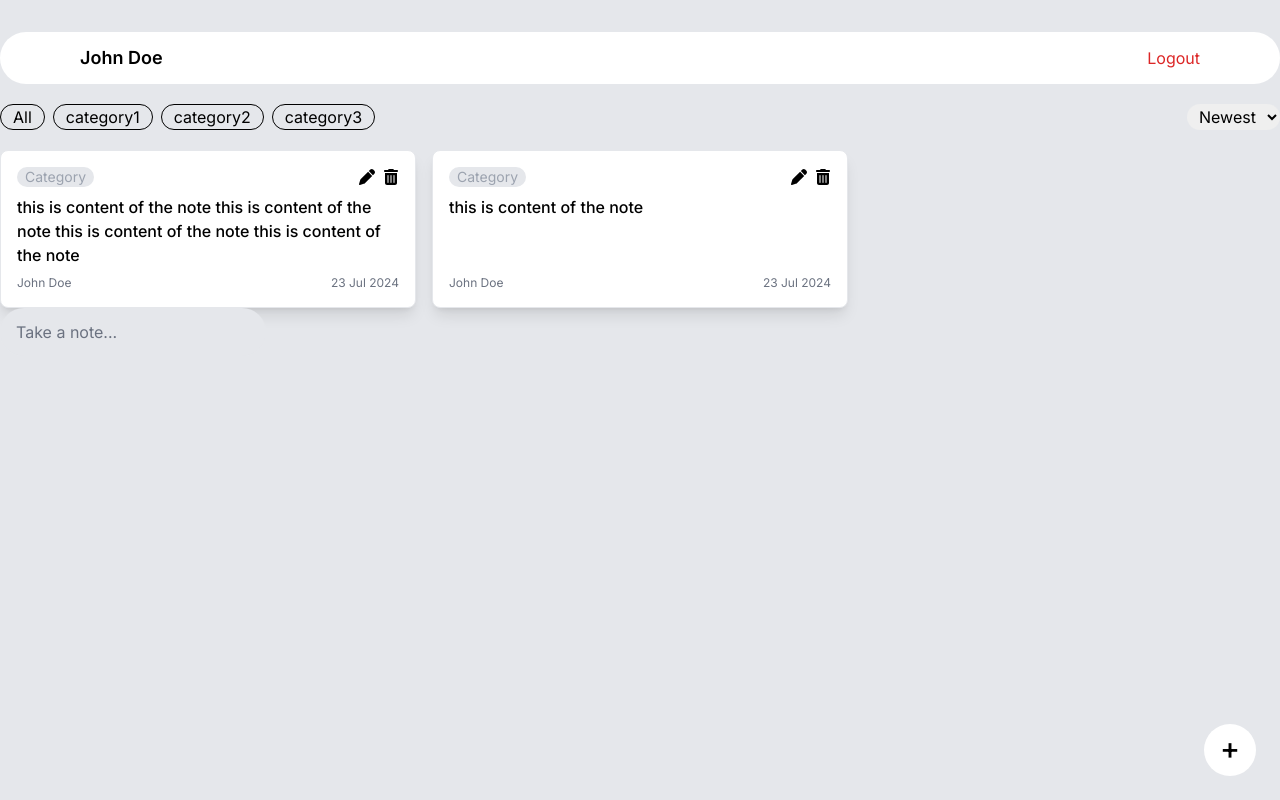
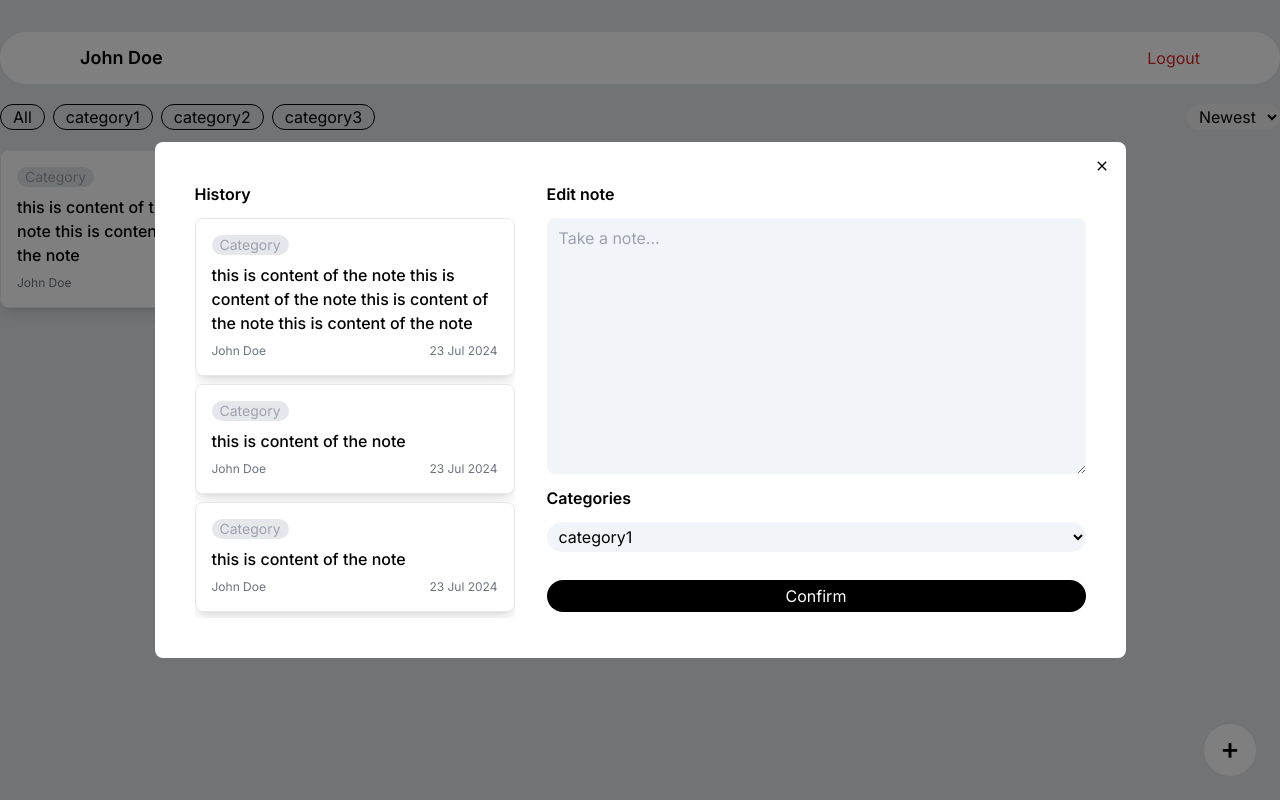
Before and after one commit to comnows/note-easy-next, a Next.js app: page / in a window 1280 px wide. Both pictures are taken after a click on the button 367 px from the left and 177 px from the top of the page. Built offline with nearby package versions, Linux system fonts and the light colour scheme.

Commit message:
feat: add add note and update note modal

```diff
--- a/app/component/card/NoteCard.tsx
+++ b/app/component/card/NoteCard.tsx
@@ -6,9 +6,18 @@ type NoteCardProps = {
   createdBy: string;
   date: Date;
   category: string;
+  onEditClick?: () => void;
+  canEdit?: boolean;
 };
 
-function NoteCard({ content, createdBy, date, category }: NoteCardProps) {
+function NoteCard({
+  content,
+  createdBy,
+  date,
+  category,
+  onEditClick,
+  canEdit = true,
+}: NoteCardProps) {
   return (
     <div className="flex flex-col justify-between gap-2 bg-white border rounded-lg p-4 shadow-lg">
       <div className="flex flex-col gap-2">
@@ -18,14 +27,16 @@ function NoteCard({ content, createdBy, date, category }: NoteCardProps) {
               {category}
             </div>
           </div>
+          {canEdit && (
             <div className="flex gap-2">
-            <button className="hover:text-blue-600">
+              <button onClick={onEditClick} className="hover:text-blue-600">
                 <FaPen />
               </button>
               <button className="hover:text-red-600">
                 <FaTrashCan />
               </button>
             </div>
+          )}
         </div>
         <p className="font-medium">{content}</p>
       </div>
--- /dev/null
+++ b/app/component/form/AddNoteForm.tsx
@@ -0,0 +1,43 @@
+"use client";
+
+import { useNoteContext } from "@/app/hook/UseNoteContext";
+
+function AddNoteForm() {
+  const { noteCategories } = useNoteContext();
+  return (
+    <div className="relative">
+      <form className="flex flex-col gap-3">
+        <label htmlFor="note-textarea" className="font-semibold">
+          Edit note
+        </label>
+        <textarea
+          name=""
+          id="note-textarea"
+          cols={50}
+          rows={10}
+          placeholder="Take a note..."
+          className="bg-slate-100 outline-none rounded-lg px-3 py-2"
+        />
+        <label htmlFor="categories" className="font-semibold">
+          Categories
+        </label>
+        <select
+          name=""
+          id="categories"
+          className="bg-slate-100 rounded-full outline-none px-2 py-1"
+        >
+          {noteCategories.map((category, index) => (
+            <option key={index} value={category}>
+              {category}
+            </option>
+          ))}
+        </select>
+        <button className="bg-black hover:bg-black/80 text-white rounded-full py-1 mt-4">
+          Confirm
+        </button>
+      </form>
+    </div>
+  );
+}
+
+export default AddNoteForm;
--- /dev/null
+++ b/app/component/form/UpdateNoteForm.tsx
@@ -0,0 +1,45 @@
+import NoteCard from "../card/NoteCard";
+import AddNoteForm from "./AddNoteForm";
+
+function UpdateNoteForm() {
+  return (
+    <div className="flex gap-8">
+      <div className="max-w-xs">
+        <h1 className="font-semibold mb-3">History</h1>
+        <div className="flex flex-col gap-2 max-h-[400px] overflow-scroll">
+          <NoteCard
+            content="this is content of the note this is content of the note this is content of the note this is content of the note "
+            createdBy="John Doe"
+            date={new Date()}
+            category="Category"
+            canEdit={false}
+          />
+          <NoteCard
+            content="this is content of the note"
+            createdBy="John Doe"
+            date={new Date()}
+            category="Category"
+            canEdit={false}
+          />
+          <NoteCard
+            content="this is content of the note"
+            createdBy="John Doe"
+            date={new Date()}
+            category="Category"
+            canEdit={false}
+          />
+          <NoteCard
+            content="this is content of the note"
+            createdBy="John Doe"
+            date={new Date()}
+            category="Category"
+            canEdit={false}
+          />
+        </div>
+      </div>
+      <AddNoteForm />
+    </div>
+  );
+}
+
+export default UpdateNoteForm;
--- /dev/null
+++ b/app/component/modal/Modal.tsx
@@ -0,0 +1,37 @@
+import { ChildrenType } from "@/app/lib/types";
+import { useRef } from "react";
+import { MdClose } from "react-icons/md";
+
+type ModalProps = ChildrenType & {
+  isOpen: boolean;
+  onClose: () => void;
+};
+
+function Modal({ isOpen, onClose, children }: ModalProps) {
+  const overlay = useRef<HTMLDivElement>(null);
+
+  return (
+    <>
+      {isOpen && (
+        <div
+          ref={overlay}
+          onClick={(e) => {
+            if (e.target === overlay.current) {
+              onClose();
+            }
+          }}
+          className="fixed flex justify-center items-center top-0 left-0 size-full bg-black/50"
+        >
+          <div className="relative bg-white rounded-lg p-10">
+            <button onClick={onClose} className="absolute top-4 right-4">
+              <MdClose />
+            </button>
+            {children}
+          </div>
+        </div>
+      )}
+    </>
+  );
+}
+
+export default Modal;
--- a/app/page.tsx
+++ b/app/page.tsx
@@ -1,8 +1,17 @@
+"use client";
+
+import { useState } from "react";
 import NoteCard from "./component/card/NoteCard";
+import AddNoteForm from "./component/form/AddNoteForm";
+import Modal from "./component/modal/Modal";
 import CategoryBar from "./component/sort/CategoryBar";
 import NoteContextProvider from "./context/NoteContext";
+import UpdateNoteForm from "./component/form/UpdateNoteForm";
 
 export default function Home() {
+  const [isAddNoteOpen, setIsAddNoteOpen] = useState<boolean>(false);
+  const [isEditNoteOpen, setIsEditNoteOpen] = useState<boolean>(false);
+
   return (
     <NoteContextProvider>
       <div className="container h-screen mx-auto pt-8">
@@ -25,23 +34,35 @@ export default function Home() {
             createdBy="John Doe"
             date={new Date()}
             category="Category"
+            onEditClick={() => setIsEditNoteOpen(true)}
           />
           <NoteCard
             content="this is content of the note"
             createdBy="John Doe"
             date={new Date()}
             category="Category"
+            onEditClick={() => setIsEditNoteOpen(true)}
           />
         </div>
-        <input
-          type="text"
-          placeholder="Take a note..."
-          className="flex-1 bg-gray-200 placeholder:text-gray-500 rounded-full outline-none px-4 py-3"
-        />
       </div>
-      <button className="absolute bottom-6 right-6 bg-white text-3xl font-medium rounded-full px-4 pt-[6px] pb-[10px]">
+      <button
+        onClick={() => setIsAddNoteOpen(true)}
+        className="absolute bottom-6 right-6 bg-white text-3xl font-medium rounded-full px-4 pt-[6px] pb-[10px]"
+      >
         +
       </button>
+      <Modal isOpen={isAddNoteOpen} onClose={() => setIsAddNoteOpen(false)}>
+        <AddNoteForm />
+      </Modal>
+
+      <Modal
+        isOpen={isEditNoteOpen}
+        onClose={() => {
+          setIsEditNoteOpen(false);
+        }}
+      >
+        <UpdateNoteForm />
+      </Modal>
     </NoteContextProvider>
   );
 }
```
Lines whose indentation alone changed are shown as unchanged.
